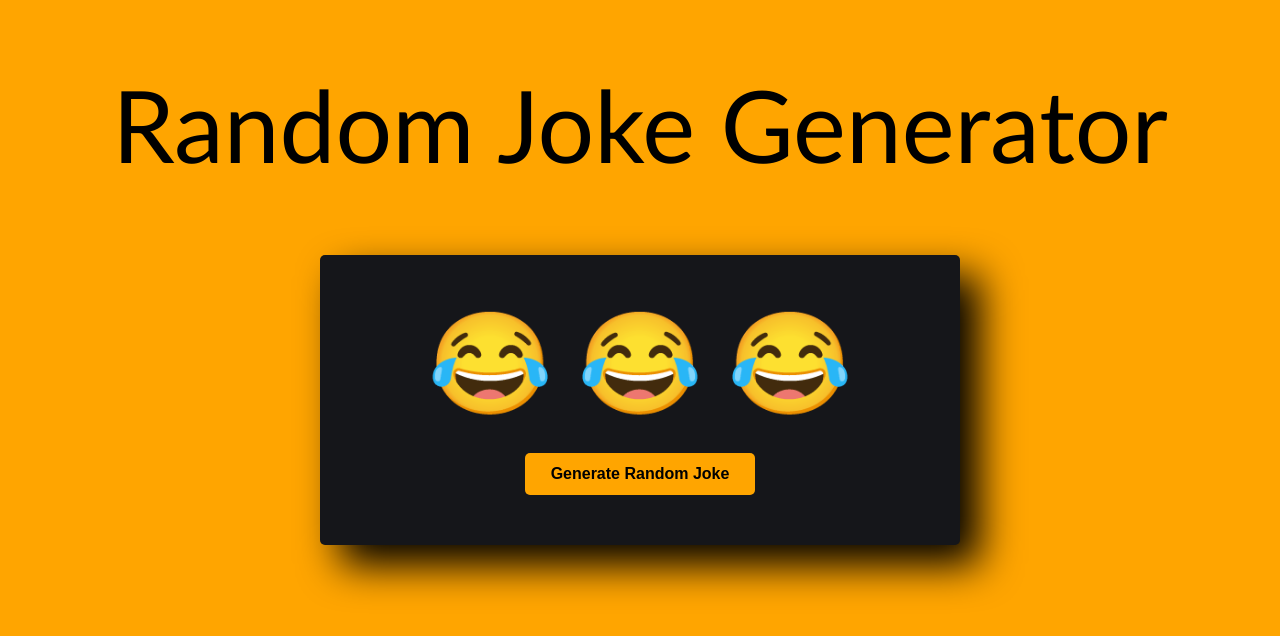
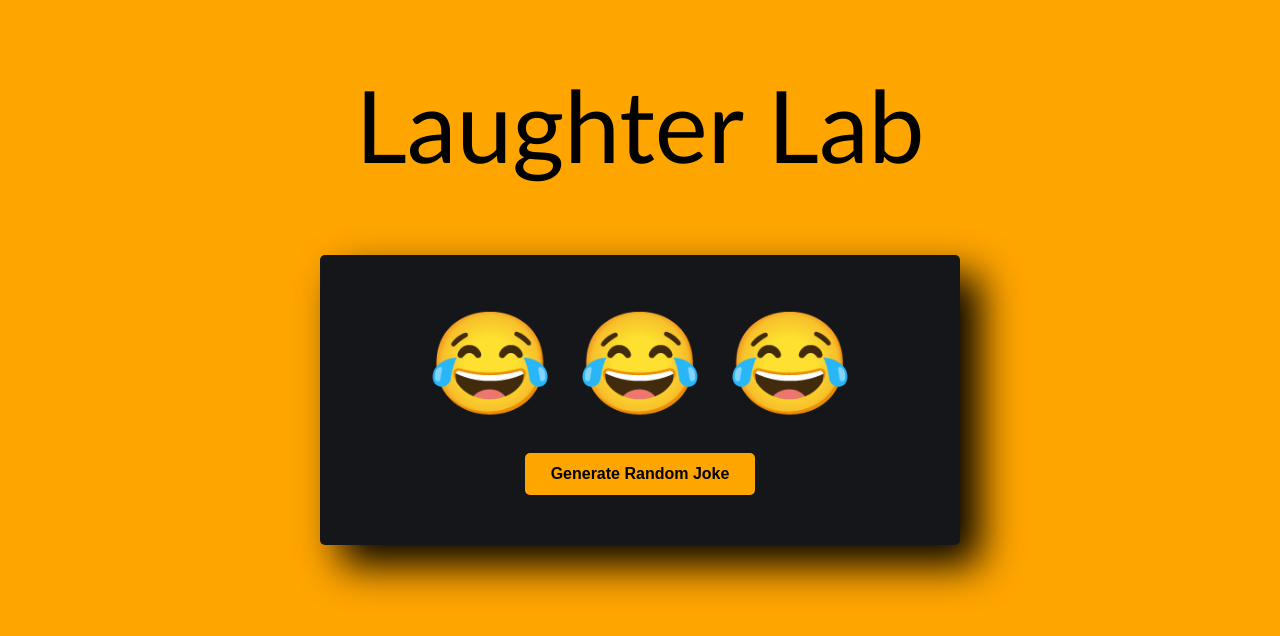
Before and after one commit to a23kumar/LaughterLab, a plain HTML site: page index.html in a window 1280 px wide. Drawn offline with Linux system fonts and the light colour scheme.

Commit message:
name changes

```diff
--- a/index.html
+++ b/index.html
@@ -8,7 +8,7 @@
     <link rel="stylesheet" href="styles.css">
 </head>
 <body>
-    <div class="Header">Random Joke Generator</div>
+    <div class="Header">Laughter Lab</div>
     <div class="Wrapper">
         <span>&#128514 &#128514 &#128514</span>
         <p id="joke">
```
